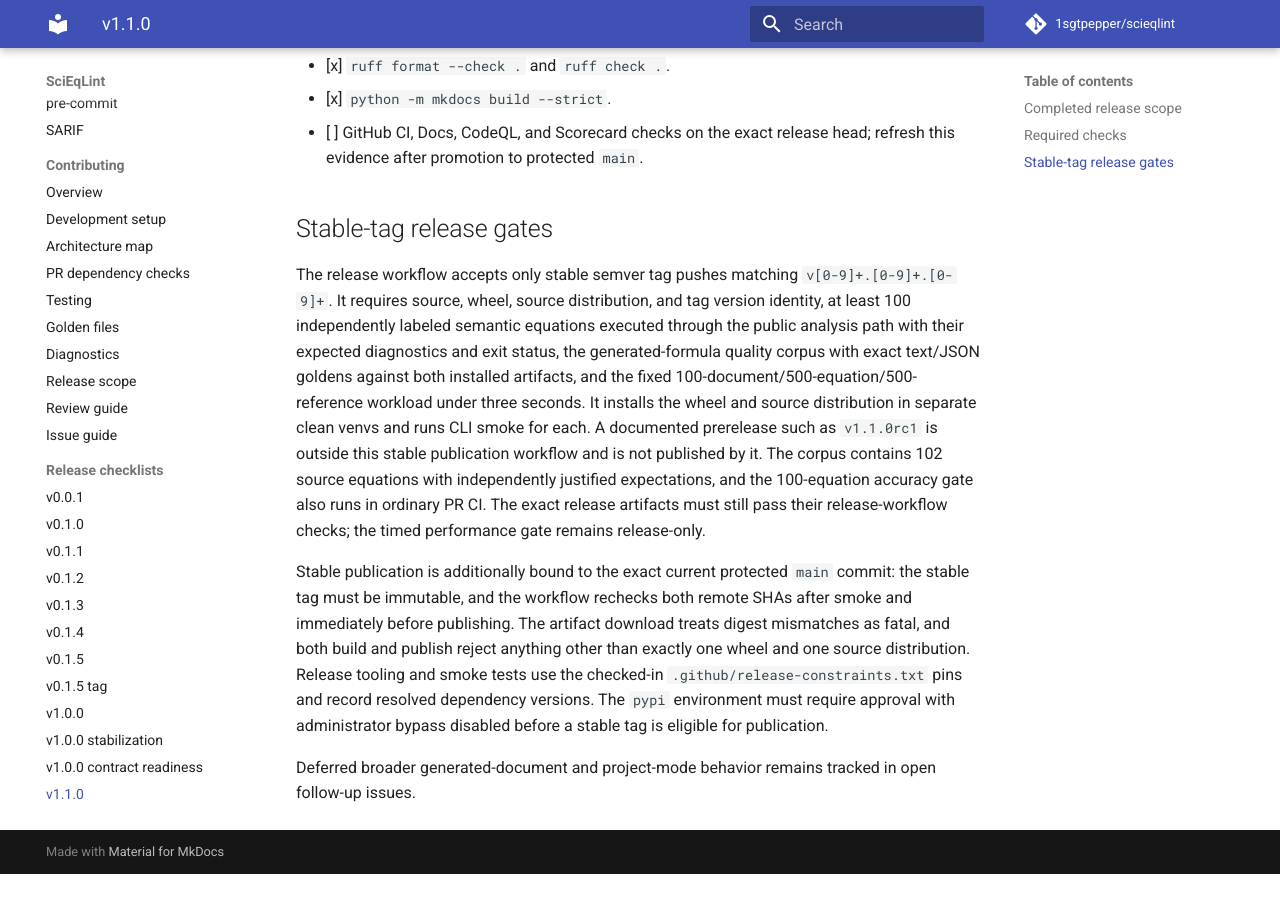
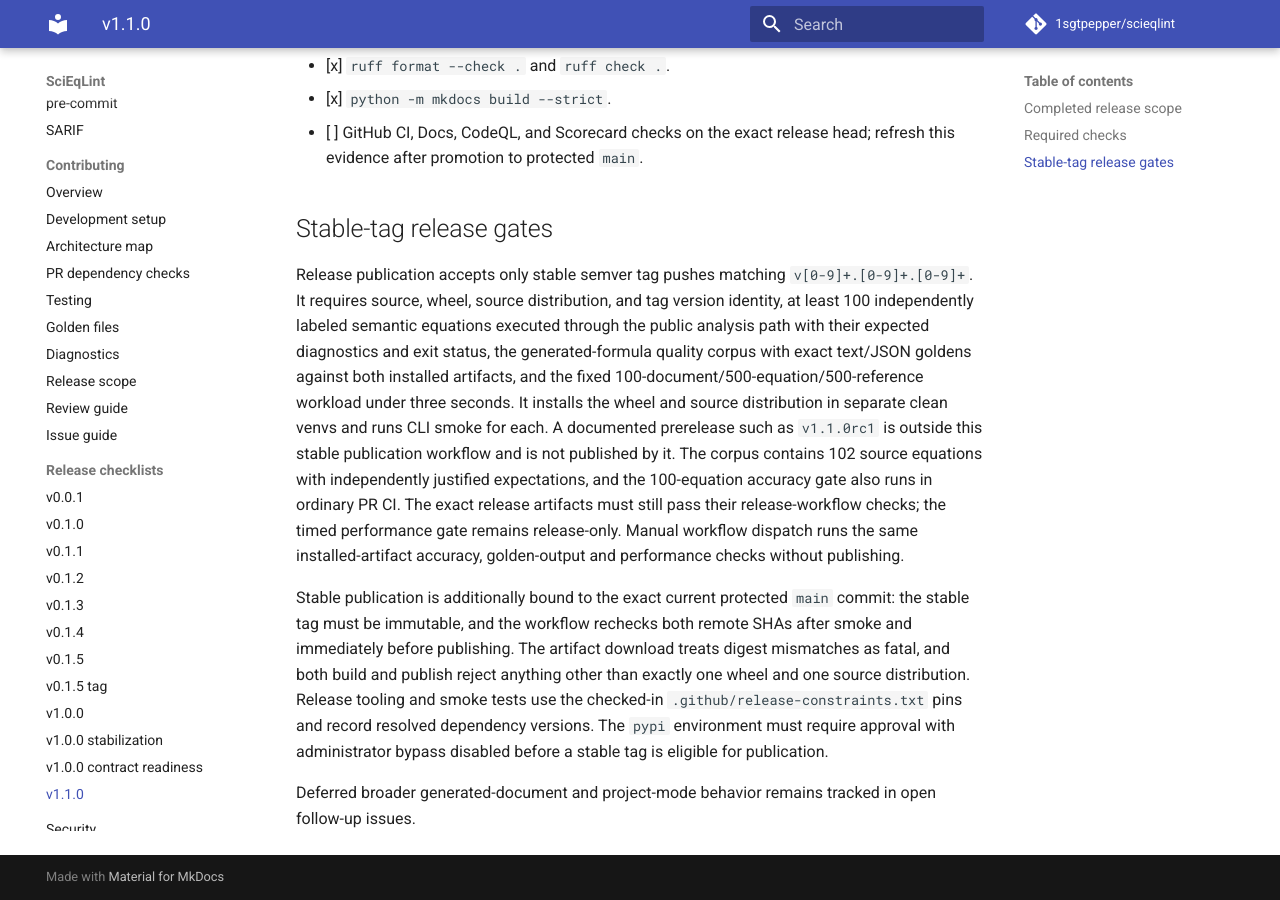
Before and after one commit to 1sgtpepper/scieqlint, an MkDocs documentation site: the page built from docs/releases/v1.1.0-checklist.md, in a window 1280 px wide and 900 px high, scrolled down 613 px. Built offline with MkDocs 1.6.1 and Material for MkDocs 9.7.7, drawn with Linux system fonts in a browser that asks for light colours; comment, search, counter and statistics services are not loaded; before the commit the page ends 1487 px from its top, so only the background shows below that.

Commit message:
ci: validate behavior on manual release runs (#379)
Run the installed-artifact accuracy, golden-output and performance checks for manual release validation. Preserve tag-only publication and provenance checks.

```diff
--- a/docs/releases/v1.1.0-checklist.md
+++ b/docs/releases/v1.1.0-checklist.md
@@ -25,7 +25,7 @@
 
 ## Stable-tag release gates
 
-The release workflow accepts only stable semver tag pushes matching
+Release publication accepts only stable semver tag pushes matching
 `v[0-9]+.[0-9]+.[0-9]+`. It requires source, wheel, source distribution, and tag
 version identity, at least 100 independently labeled semantic equations executed
 through the public analysis path with their expected diagnostics and exit status,
@@ -38,7 +38,8 @@
 The corpus contains 102 source equations with independently justified expectations, and the
 100-equation accuracy gate also runs in ordinary PR CI. The exact release artifacts
 must still pass their release-workflow checks; the timed performance gate remains
-release-only.
+release-only. Manual workflow dispatch runs the same installed-artifact accuracy,
+golden-output and performance checks without publishing.
 
 Stable publication is additionally bound to the exact current protected `main` commit:
 the stable tag must be immutable, and the workflow rechecks both remote SHAs after smoke
```
Also changed, not shown: CHANGELOG.md (+2 -0 lines), RELEASE_CHECKLIST.md (+5 -0 lines), docs/releases/v1.0.0-contract-readiness.md (+2 -1 lines), docs/releases/v1.0.0-stabilization-checklist.md (+3 -1 lines), 2 other files.
